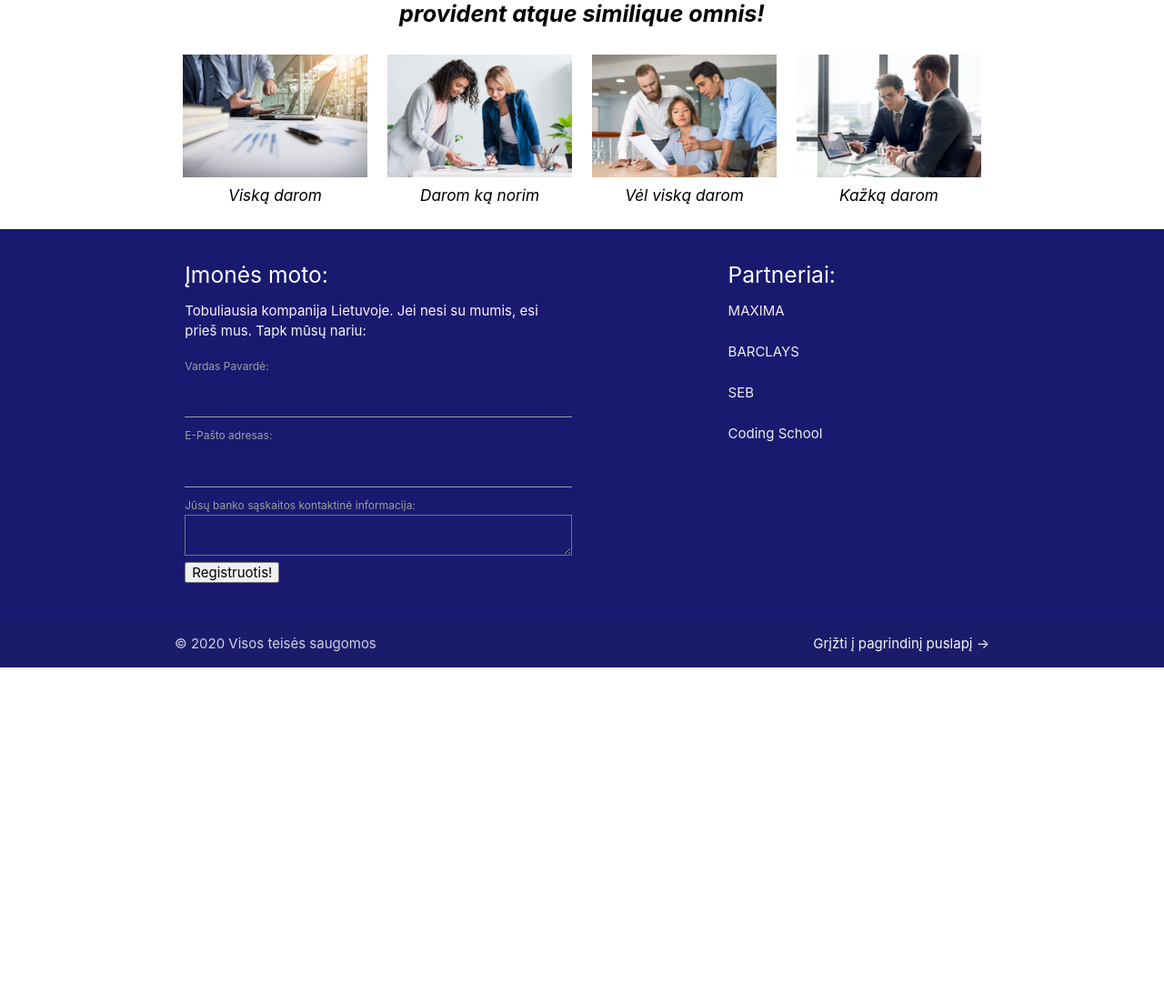
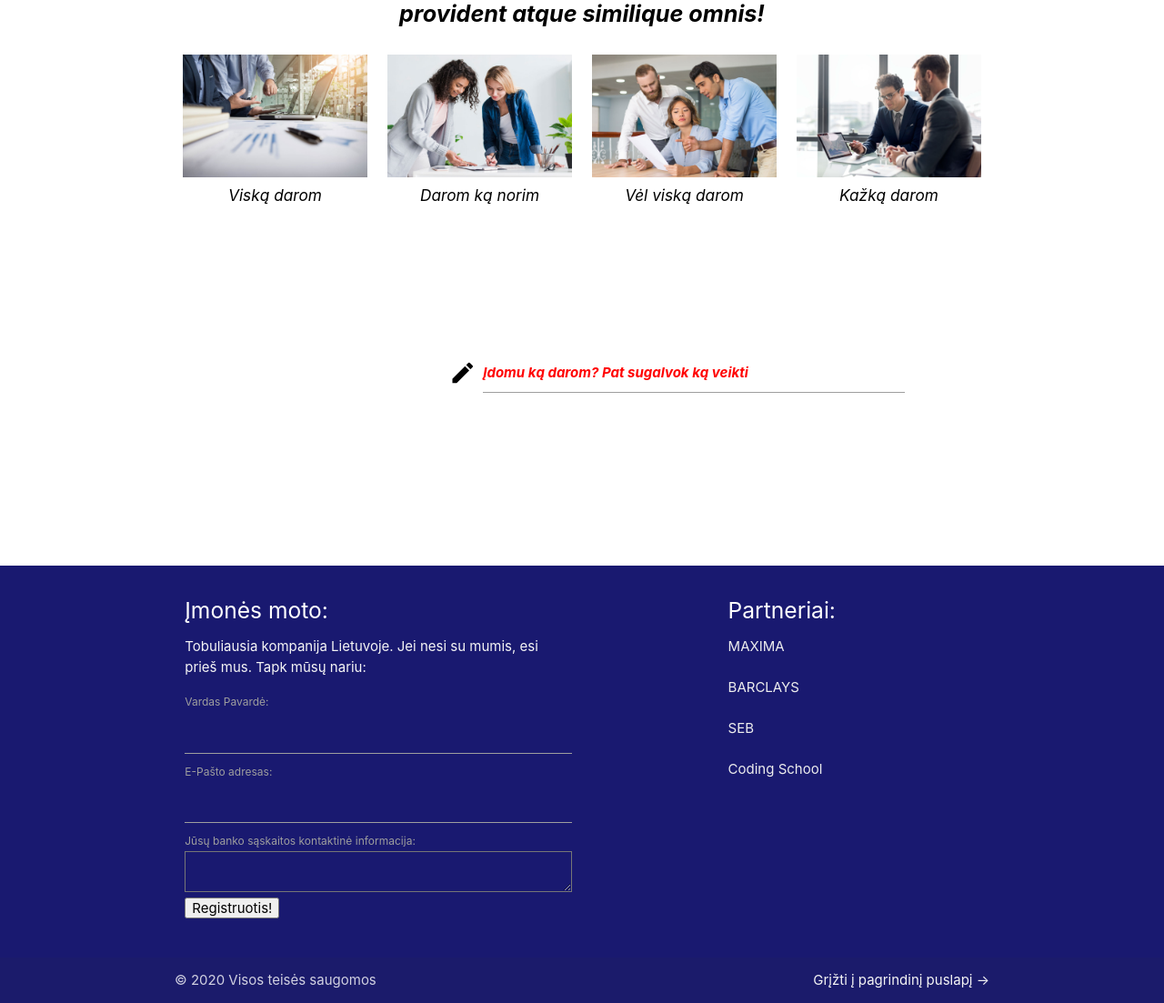
Before and after one commit to makdura/grupe2, a PHP site: page /about.php in a window 1280 px wide. Shown: the part 1159-2262 px from the top of the page at 91% size. Before the commit the page ends 1893 px from the top, so only its background shows below. Run offline with PHP 8.4, Linux system fonts and the light colour scheme.

Commit message:
galas sios dienos

```diff
--- a/about.php
+++ b/about.php
@@ -33,17 +33,37 @@
 
         </div>
 
-        <script src="https://cdnjs.cloudflare.com/ajax/libs/materialize/1.0.0/js/materialize.min.js"></script>
-
-    <script src="scripts/script.js"></script>
-
 
 
     </div>
+
+
+<script src="https://cdnjs.cloudflare.com/ajax/libs/materialize/1.0.0/js/materialize.min.js"></script>
+
+<script src="scripts/script.js"></script>
+
+<div class="footerformposition">
+<div class="row">
+    <form class="col s12 offset-l3">
+      <div class="row">
+        <div class="input-field col s10">
+          <i class="material-icons prefix">mode_edit</i>
+          <textarea id="icon_prefix2" class="materialize-textarea"></textarea>
+          <label for="icon_prefix2">Įdomu ką darom? Pat sugalvok ką veikti</label>
+        </div>
+      </div>
+    </form>
+  </div>
+  </div>
+
 </div>
 
 
 
 
 
+
+
+
+
 <?php include "footer.php" ?>
```
